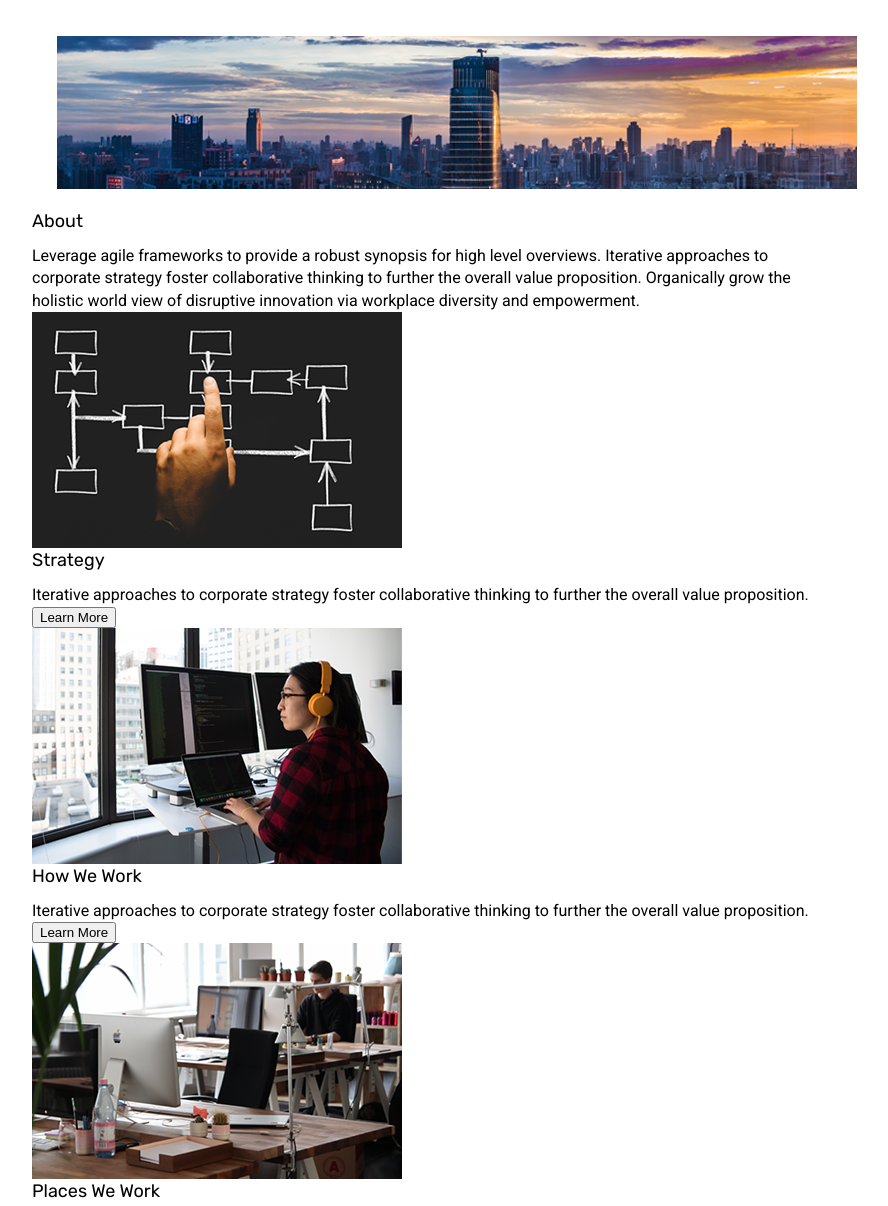
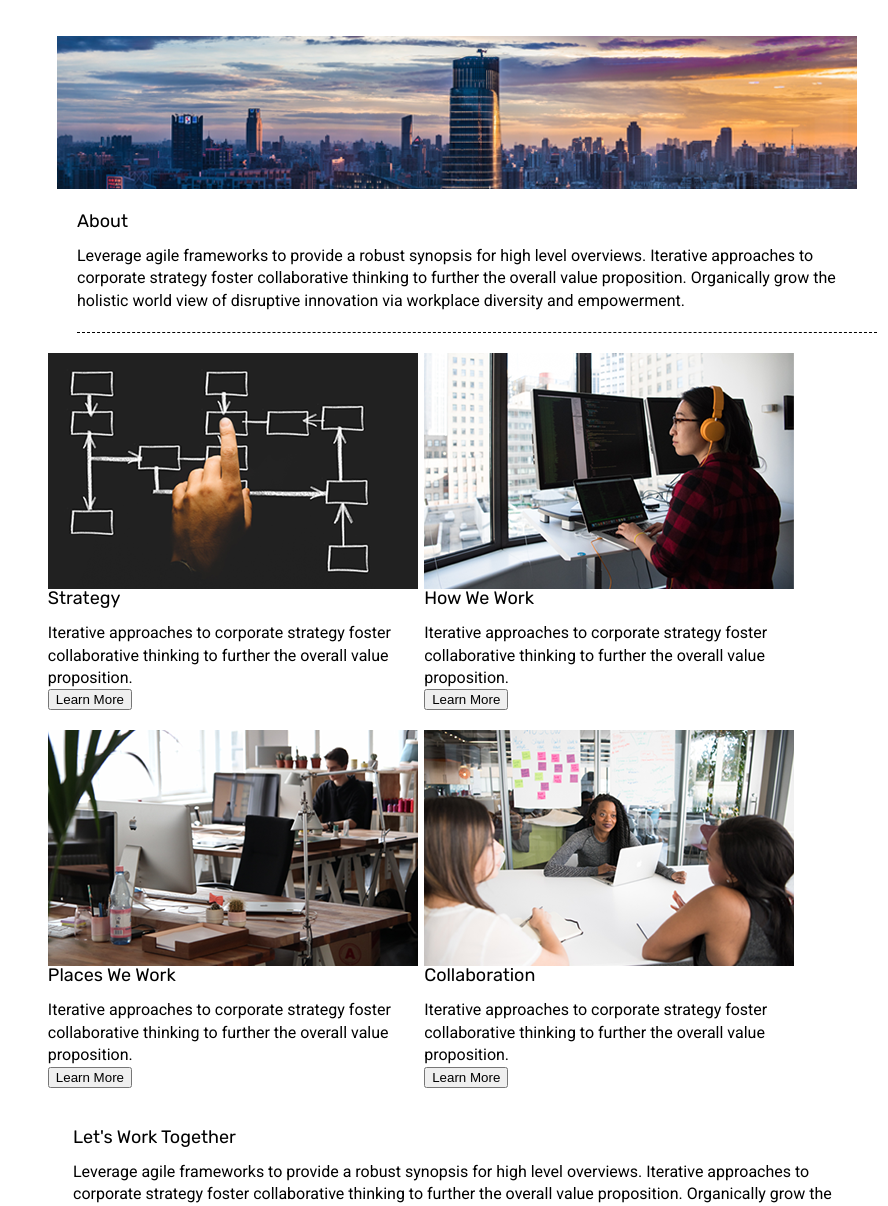
Before and after one commit to silversoftdev/Sprint-Challenge-Interface, a plain HTML site: page about.html in a window 1280 px wide. Shown: the part 74-1280 px from the top of the page, without its empty margins (208-1096 px from the left). Drawn offline with Linux system fonts and the light colour scheme.

Commit message:
Added basic styles in css

```diff
--- a/css/index.css
+++ b/css/index.css
@@ -119,7 +119,37 @@ header nav a {
     border-bottom: 1px dashed black;
 }
 
+.about-top {
+    display: flex;
+    flex-wrap: wrap;
+    /* justify-content: space-evenly; */
+    position: relative;
+    left: 45px;
+    /* margin-left: 2px; */
+    margin-bottom: 20px;
+    padding-bottom: 20px;
+    border-bottom: 1px dashed black;
+}
+
 .top-content .text-container {
+    width: 48%;
+    padding: 0 1%;
+    padding-bottom: 20px;
+}
+
+.about-main-content {
+    display: flex;
+    flex-direction: row;
+    flex-wrap: wrap;
+    width: 100%;
+    padding: 0 1%;
+    padding-bottom: 20px;
+
+}
+.strategy, .how-we-work, .places-we-work, .collaboration{
+    display: flex;
+    flex-direction: row;
+    flex-wrap: wrap;
     width: 48%;
     padding: 0 1%;
     padding-bottom: 20px;
@@ -201,6 +231,15 @@ header nav a {
     left: 25px;
 }
 
+.about-bottom {
+    display: flex;
+    flex-direction: column;
+    margin: 0 2% 20px;
+    /* justify-content: space-around; */
+    position: relative;
+    left: 25px;
+}
+
 .bottom-content .text-container {
     padding-right: 4%;
 }
```
